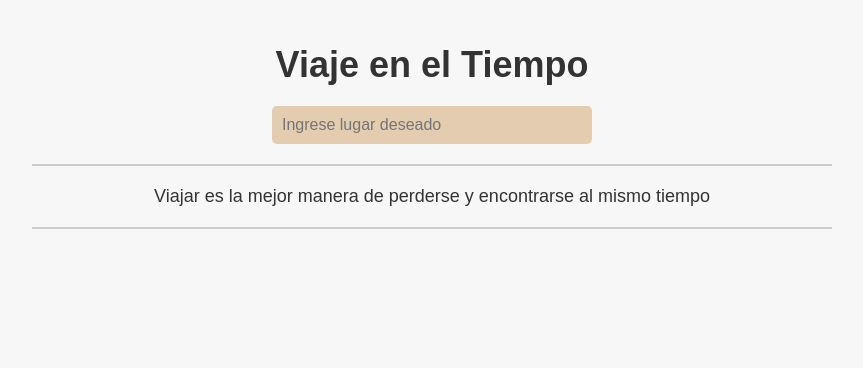
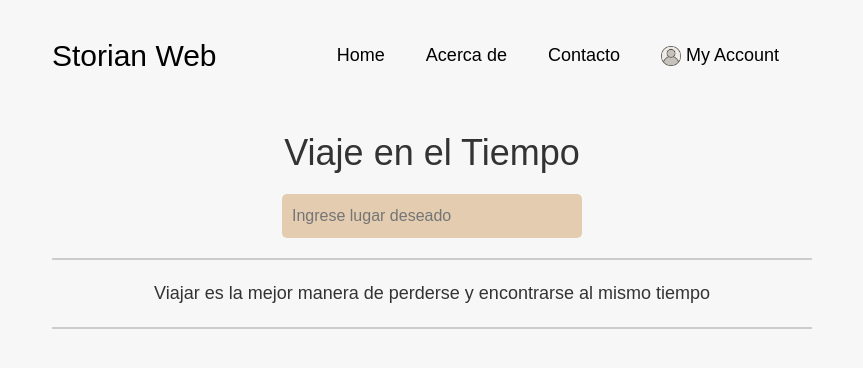
Before and after one commit to ArielitoUV/ProyectoStorianWeb, a Django app: template StorianWeb/core/templates/core/viajetiempo.html in a window 1280 px wide. Shown: the top 368 px of the page, without its empty margins (208-1071 px from the left). Run offline with Django 4.2, Linux system fonts and the light colour scheme; the template is opened without the code that fills it, so the values that code supplies are empty.

Commit message:
agregar navbar viaje en el tiempo

```diff
--- a/StorianWeb/core/static/css/styles-viaje.css
+++ b/StorianWeb/core/static/css/styles-viaje.css
@@ -1,3 +1,34 @@
+/* Estilo personalizado para hacer la barra de navegación transparente */
+.navbar {
+    background-color: transparent !important;
+    box-shadow: none !important;
+  }
+
+  .navbar a.navbar-brand {
+    color: #000000 !important; /* Cambia el color del texto del logotipo a blanco */
+  }
+
+  .navbar .navbar-nav .nav-link {
+    color: #fff !important; /* Cambia el color del texto de las opciones de navegación a blanco */
+  }
+
+  .navbar-toggler-icon {
+    background-color: #fff !important; /* Cambia el color del icono del botón de navegación a blanco */
+  }
+  background-image {
+    background-size: cover;
+    background-repeat: no-repeat;
+    background-attachment: fixed;
+    height: 100vh;
+  }
+
+  /* Cambia el color del texto de la barra de navegación a negro (#000) y ajusta el tamaño de fuente */
+  .navbar .navbar-nav .nav-link {
+    color: #000 !important; /* El !important es necesario para anular cualquier estilo heredado */
+    margin-right: 25px;
+    font-size: 18px; /* Tamaño de fuente, puedes ajustarlo según tus preferencias */
+  }
+
 body {
     font-family: Arial, sans-serif;
     background-color: #f7f7f7;
--- a/StorianWeb/core/templates/core/viajetiempo.html
+++ b/StorianWeb/core/templates/core/viajetiempo.html
@@ -5,10 +5,45 @@
     <meta charset="UTF-8">
     <meta name="viewport" content="width=device-width, initial-scale=1.0">
     <title>Viaje en el Tiempo</title>
+
+    <!-- Agrega las referencias a Bootstrap CSS y JS -->
+    <link href="https://cdn.jsdelivr.net/npm/bootstrap@4.6.0/dist/css/bootstrap.min.css" rel="stylesheet">
     <link rel="stylesheet" href="/StorianWeb/core/static/css/styles-viaje.css">
+    <script src="https://cdn.jsdelivr.net/npm/bootstrap@4.6.0/dist/js/bootstrap.min.js"></script>
 </head>
 
 <body>
+    <!-- Navbar -->
+    <nav class="navbar navbar-expand-lg navbar-light bg-light">
+        <div class="container">
+            <a class="navbar-brand" href="index.html" style="font-size: 30px;">Storian Web</a>
+            <button class="navbar-toggler" type="button" data-toggle="collapse" data-target="#navbarNav"
+                aria-controls="navbarNav" aria-expanded="false" aria-label="Toggle navigation">
+                <span class="navbar-toggler-icon"></span>
+            </button>
+            <div class="collapse navbar-collapse" id="navbarNav">
+                <ul class="navbar-nav ml-auto">
+                    <li class="nav-item">
+                        <a class="nav-link" href="#">Home</a>
+                    </li>
+                    <li class="nav-item">
+                        <a class="nav-link" href="#">Acerca de</a>
+                    </li>
+                    <li class="nav-item">
+                        <a class="nav-link" href="#">Contacto</a>
+                    </li>
+                    <li class="nav-item">
+                        <a class="nav-link" href="#">
+                            <i class="icon-img"><img src="/StorianWeb/core/static/assets/img/usuario.png" alt="Icono de cuenta" width="20" height="20"></i>
+                            My Account
+                        </a>
+                    </li>
+                </ul>
+            </div>
+        </div>
+    </nav>
+
+    <!-- Contenido principal -->
     <div class="container">
         <h1 class="title">Viaje en el Tiempo</h1>
         <div class="search-bar">
```
